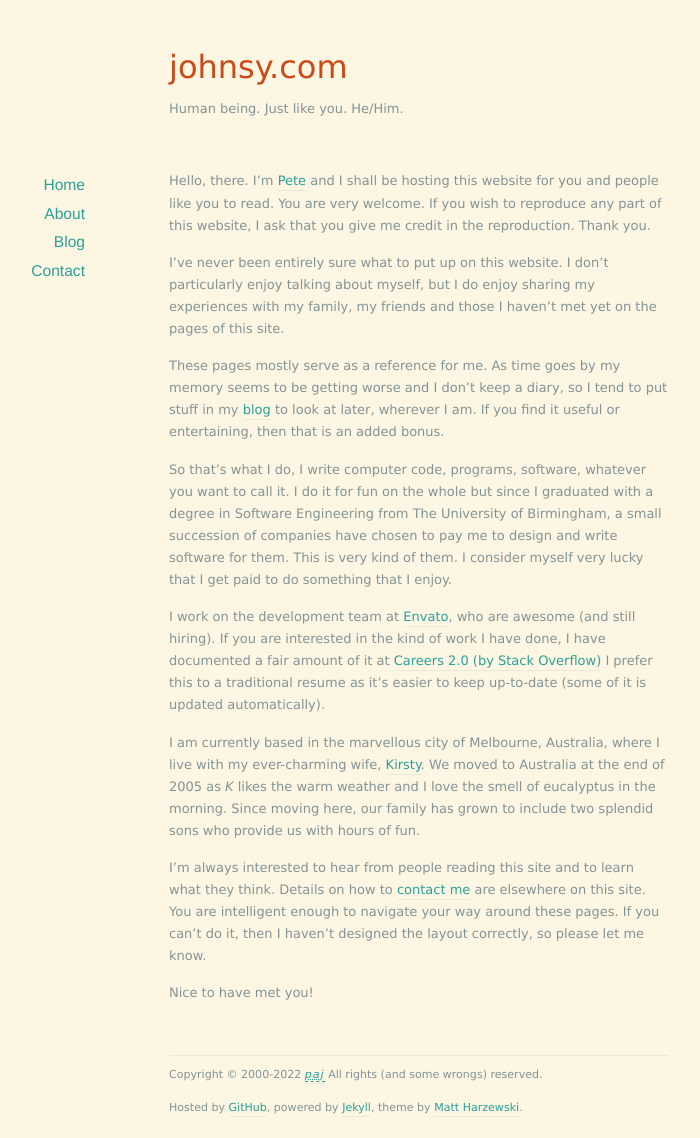
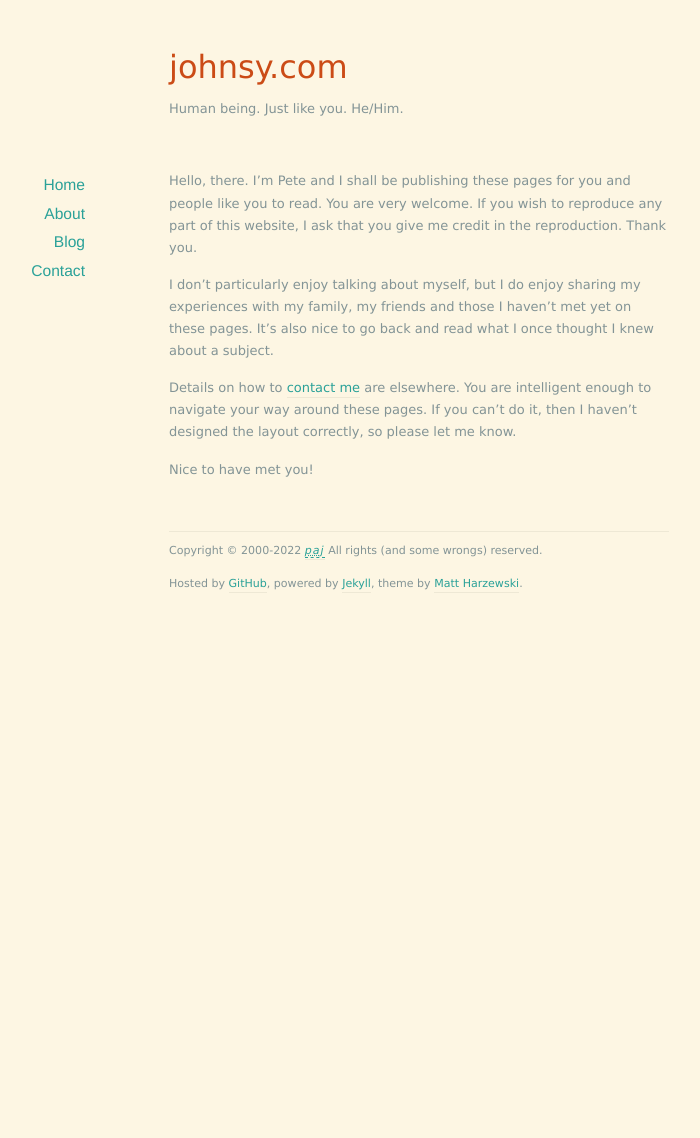
Before and after one commit to johnsyweb/johnsyweb.github.io, a Jekyll site: the page built from about/index.markdown, in a window 1280 px wide. Shown: the whole page, without its empty margins (221-921 px from the left). Built offline with Jekyll 4.4.1, drawn with Linux system fonts in a browser that asks for light colours; nearby versions of some CDN libraries; after the commit the page ends 900 px from its top, so only the background shows below that.

Commit message:
It has been a while since I updated this

```diff
--- a/about/index.markdown
+++ b/about/index.markdown
@@ -3,45 +3,17 @@ layout: default
 title: Welcome!
 ---
 
-Hello, there. I'm [Pete](http://en.gravatar.com/johnsyweb) and I shall be
-hosting this website for you and people like you to read. You are very welcome.
-If you wish to reproduce any part of this website, I ask that you give me credit
-in the reproduction. Thank you.
+Hello, there. I'm Pete and I shall be publishing these pages for you and people
+like you to read. You are very welcome. If you wish to reproduce any part of
+this website, I ask that you give me credit in the reproduction. Thank you.
 
-I've never been entirely sure what to put up on this website. I don't
-particularly enjoy talking about myself, but I do enjoy sharing my
-experiences with my family, my friends and those I haven't met yet on the
-pages of this site.
+I don't particularly enjoy talking about myself, but I do enjoy sharing my
+experiences with my family, my friends and those I haven't met yet on these
+pages. It's also nice to go back and read what I once thought I knew about a
+subject.
 
-These pages mostly serve as a reference for me. As time goes by my memory seems
-to be getting worse and I don't keep a diary, so I tend to put stuff in my
-[blog](/blog) to look at later, wherever I am. If you find it useful or
-entertaining, then that is an added bonus.
-
-So that's what I do, I write computer code, programs, software, whatever you
-want to call it. I do it for fun on the whole but since I graduated with a
-degree in Software Engineering from The University of Birmingham, a small
-succession of companies have chosen to pay me to design and write software for
-them. This is very kind of them. I consider myself very lucky that I get paid to
-do something that I enjoy.
-
-I work on the development team at [Envato](http://techjobs.envato.com/), who
-are awesome (and still hiring). If you are interested in the kind of work I have
-done, I have documented a fair amount of it at [Careers 2.0 (by Stack
-Overflow)](http://careers.stackoverflow.com/johnsyweb) I prefer this to a
-traditional resume as it's easier to keep up-to-date (some of it is updated
-automatically).
-
-I am currently based in the marvellous city of Melbourne, Australia, where I
-live with my ever-charming wife, [Kirsty](http://thribble.blogspot.com). We
-moved to Australia at the end of 2005 as _K_ likes the warm weather and I
-love the smell of eucalyptus in the morning. Since moving here, our family has
-grown to include two splendid sons who provide us with hours of fun.
-
-I'm always interested to hear from people reading this site and to learn what
-they think. Details on how to [contact me](/contact/) are elsewhere on this
-site. You are intelligent enough to navigate your way around these pages. If you
-can't do it, then I haven't designed the layout correctly, so please let me
-know.
+Details on how to [contact me](/contact/) are elsewhere. You are intelligent
+enough to navigate your way around these pages. If you can't do it, then I
+haven't designed the layout correctly, so please let me know.
 
 Nice to have met you!
```
Also changed, not shown: contact/index.markdown (+9 -4 lines).
